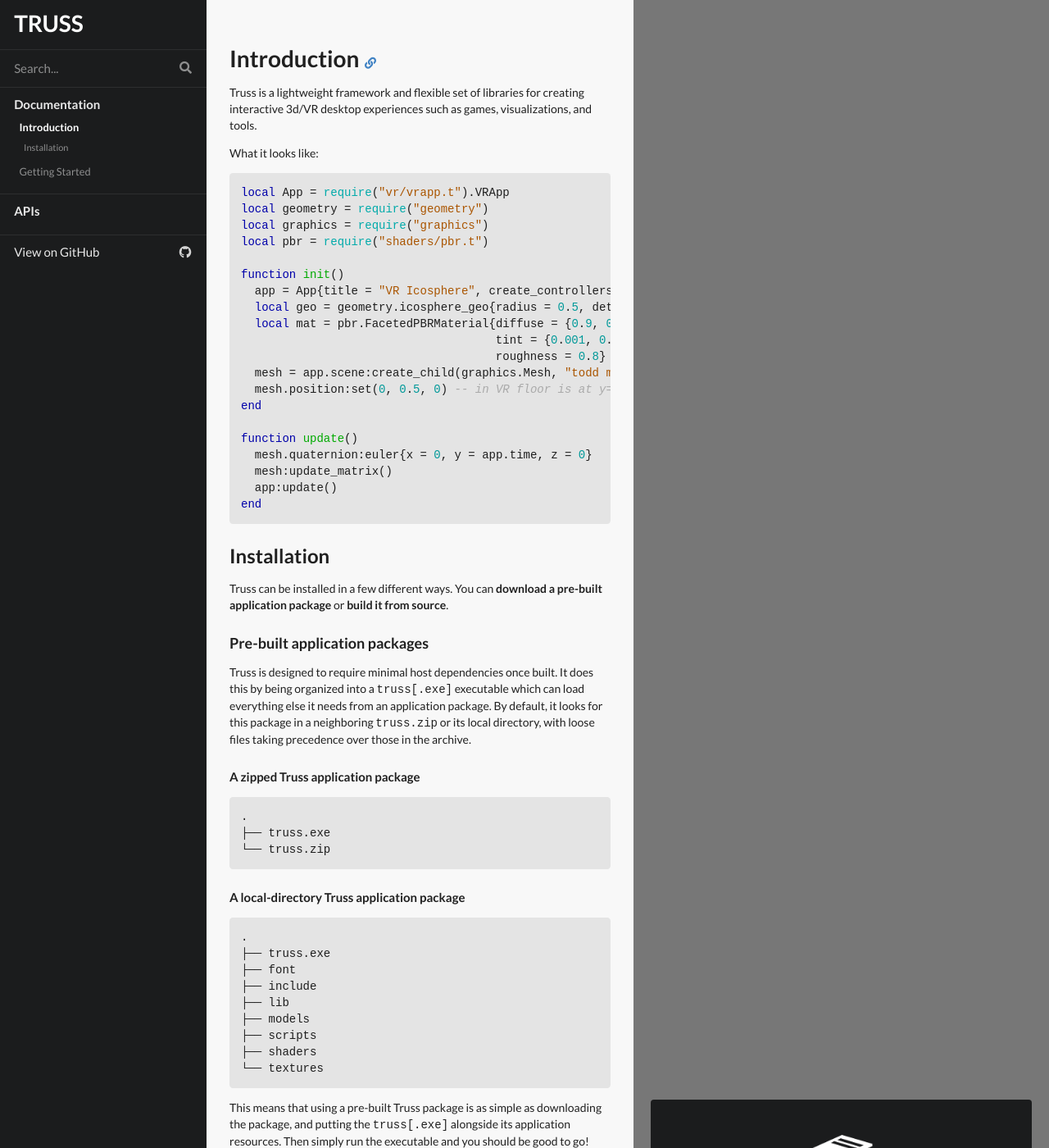
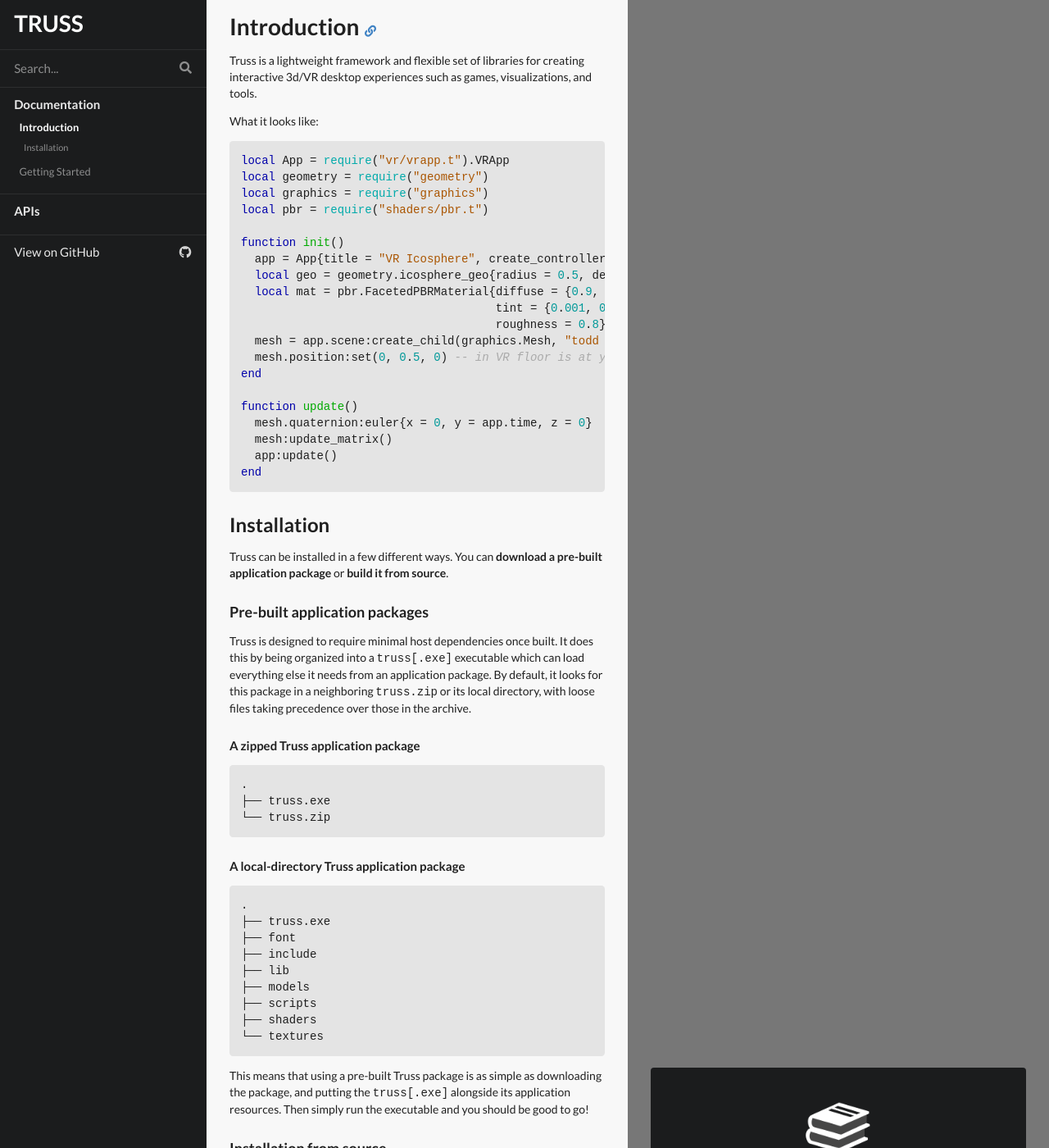
Before and after one commit to PyryM/truss, a Jekyll site: the page built from docs/index.html, in a window 1280 px wide and 1400 px high. Shown: the whole window at 82% size. Built offline with Jekyll 4.4.1, drawn with Linux system fonts in a browser that asks for light colours; nearby versions of some CDN libraries.

Commit message:
Reorganized layout to fix search window.  Now sort of reasonable.

```diff
--- a/docs/_layouts/default.html
+++ b/docs/_layouts/default.html
@@ -18,15 +18,8 @@
   </head>
   <body>
     {% include sidebar.html %}
-    <div class="ui stackable grid" id="content">
-      <div class="row">
-        <div class="eight wide column" id="main">
-          {{ content }}
-        </div>
-        <div class="eight wide column" id="rail">
-          <!-- Placeholder for rail content -->
-        </div>
-      </div>
+    <div id="content">
+      {{ content }}
     </div>
   </body>
 </html>
--- a/docs/css/style.scss
+++ b/docs/css/style.scss
@@ -40,22 +40,28 @@
 #content {
   // Create padding behind sidebar.
   margin-left: 18em !important;
+  min-height: 100vh;
 }
 
 #main {
-  padding-left: 2em;
+  padding-left: 3em;
   padding-right: 2em;
+}
+
+#search {
+  margin-left: 1.75em !important;
 }
 
 #rail {
   // Darken background behind rail column.
   background-color: #777;
   margin-top: -2.75em;
+  margin-bottom: -2em;
 }
 
 #sidebar {
   // Make fixed menu go to bottom of screen.
-  min-height: 100%;
+  min-height: 100vh;
 }
 
 .figure-wrapper {
@@ -68,7 +74,7 @@
   .figure {
     position: absolute !important;
     width: 100%;
-    right: calc(-100% - 1.5em - 2em);
+    right: calc(-100% - 1.5em - 2.5em);
     z-index: 10;
   }
 }
--- a/docs/index.html
+++ b/docs/index.html
@@ -2,6 +2,9 @@
 title: Docs
 layout: default
 ---
+<div class="ui stackable grid">
+  <div class="row">
+    <div class="eight wide column" id="main">
       {% assign sorted_collections = site.collections | sort: "position" %}
       {% for collection in sorted_collections %}
         {% assign sorted_docs = collection.docs | sort: "position" %}
@@ -22,3 +25,9 @@
           </div>
         {% endfor %}
       {% endfor %}
+    </div>
+    <div class="eight wide column" id="rail">
+      <!-- Placeholder for rail content -->
+    </div>
+  </div>
+</div>
--- a/docs/search.html
+++ b/docs/search.html
@@ -6,7 +6,7 @@
 ---
 
 <div class="ui vertical segment">
-  <div class="ui text container">
+  <div class="ui text container" id="search">
     <h1>Search Results</h1>
     <p><span id="search-success">Loading</span> results <span id="search-query-container" style="display: none;">for "<strong id="search-query"></strong>"</span>.</p>
     <div class="ui loading segment" style="min-height: 10em;" id="search-progress">
```
Lines whose indentation alone changed are shown as unchanged.
